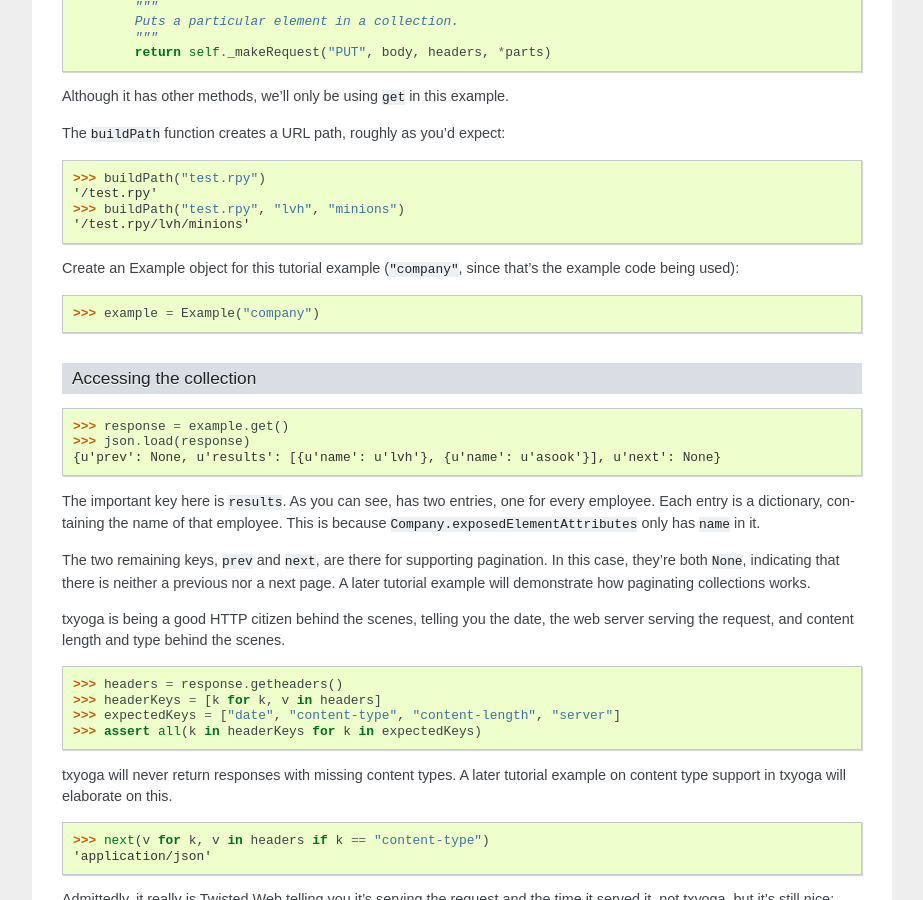
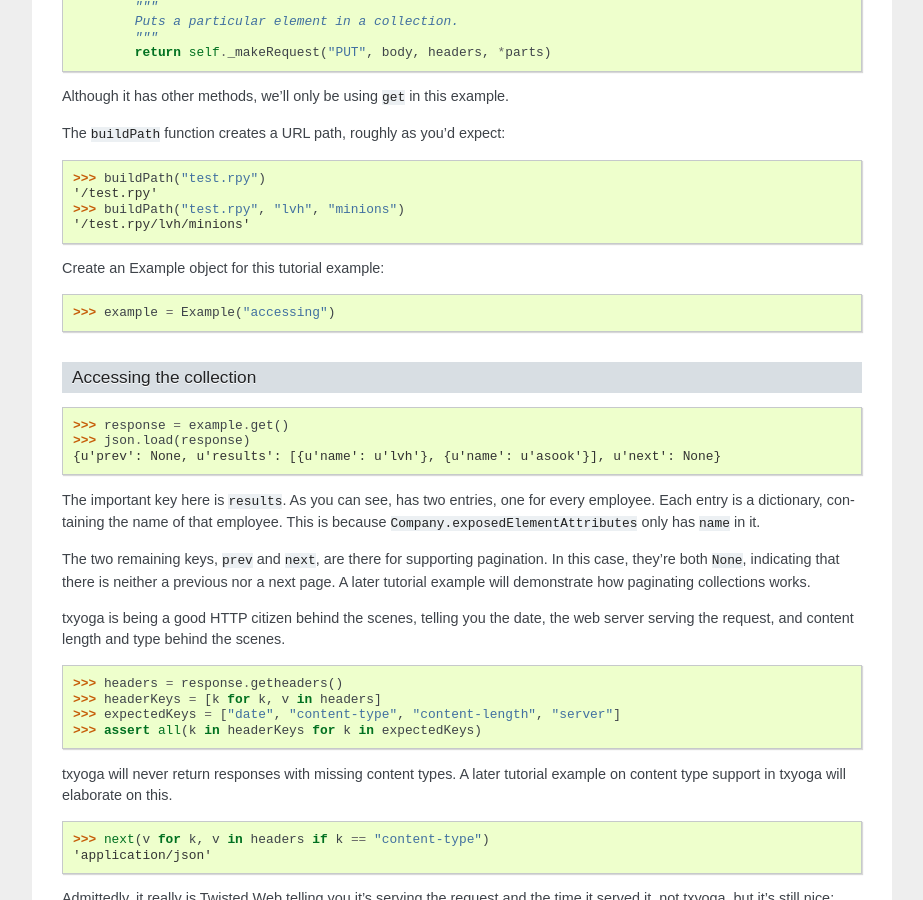
Before and after one commit to lvh/txyoga, a Sphinx documentation site: the page built from docs/tutorial/accessing.rst, in a window 1280 px wide and 900 px high, scrolled down 1789 px. Shown: the whole window, without its empty margins (198-1121 px from the left). Built offline with Sphinx 7.4.7, drawn with Linux system fonts in a browser that asks for light colours.

Commit message:
Use the right tutorial files

```diff
--- a/docs/tutorial/accessing.rst
+++ b/docs/tutorial/accessing.rst
@@ -9,7 +9,7 @@
 Example code
 ============
 
-.. literalinclude:: company.rpy
+.. literalinclude:: accessing.rpy
    :language: python
 
 First, the code defines a collection class called
@@ -89,12 +89,11 @@
    >>> buildPath("test.rpy", "lvh", "minions")
    '/test.rpy/lvh/minions'
 
-Create an Example object for this tutorial example (``"company"``,
-since that's the example code being used):
+Create an Example object for this tutorial example:
 
 .. doctest::
 
-   >>> example = Example("company")
+   >>> example = Example("accessing")
 
 Accessing the collection
 ------------------------
```
